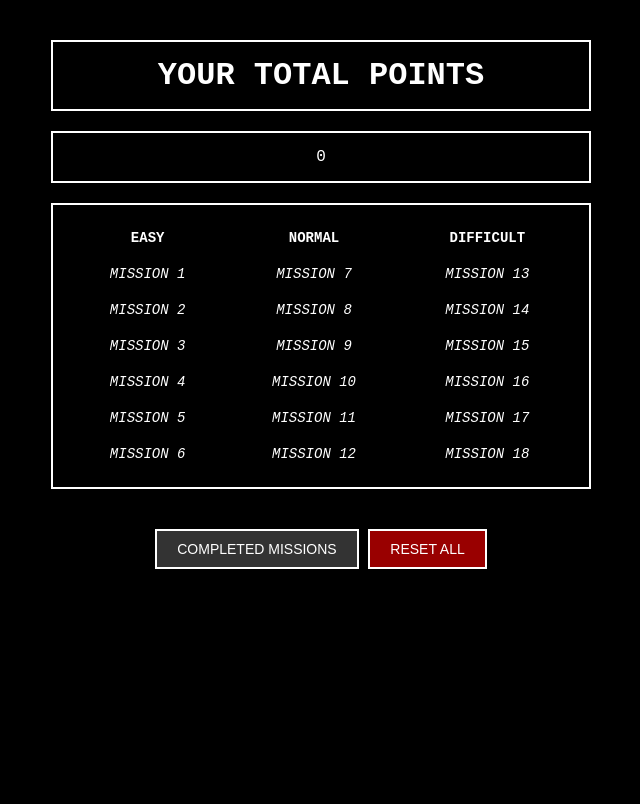
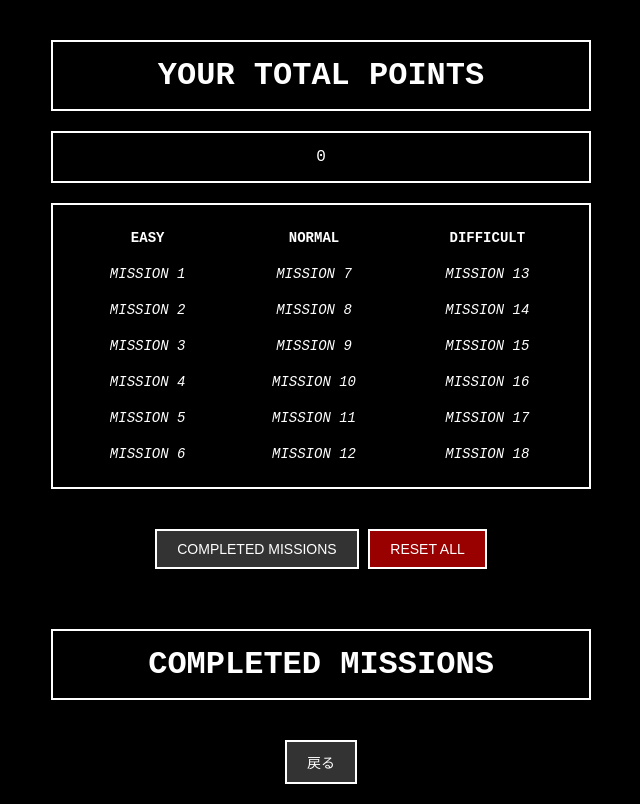
Before and after one commit to SoraM422/okinawa.mission, a plain HTML site: page index.html in a window 1280 px wide. Shown: the whole page, without its empty margins (319-959 px from the left). Drawn offline with Linux system fonts and the light colour scheme.

Commit message:
Update index.html

```diff
--- a/index.html
+++ b/index.html
@@ -5,6 +5,7 @@
   <meta name="viewport" content="width=device-width,initial-scale=1,maximum-scale=1,user-scalable=no"/>
   <title>Mission Points</title>
   <style>
+    /* 全体のスタイル */
     body {
       background-color: #000;
       color: #fff;
@@ -114,6 +115,12 @@
     <button class="back-button" onclick="goBack()">戻る</button>
   </div>
 
+  <div class="container" id="completed-missions">
+    <h1 class="title-box">COMPLETED MISSIONS</h1>
+    <div id="completed-mission-list"></div>
+    <button class="back-button" onclick="goBack()">戻る</button>
+  </div>
+
   <script>
     const missions = [
       "Find a unique rock", "Take a picture of a sunset", "Draw a map of your surroundings",
@@ -147,9 +154,14 @@
       document.getElementById('mission-details').style.display = 'block';
     }
 
+    function handleFileUpload() {
+      alert('写真が提出されました。');
+    }
+
     function goBack() {
       document.getElementById('main-page').style.display = 'block';
       document.getElementById('mission-details').style.display = 'none';
+      document.getElementById('completed-missions').style.display = 'none';
     }
 
     function resetAllData() {
@@ -159,10 +171,6 @@
       alert('データをリセットしました。');
     }
 
-    function handleFileUpload() {
-      alert('写真が提出されました。');
-    }
-
     populateMissions();
   </script>
 </body>
```
